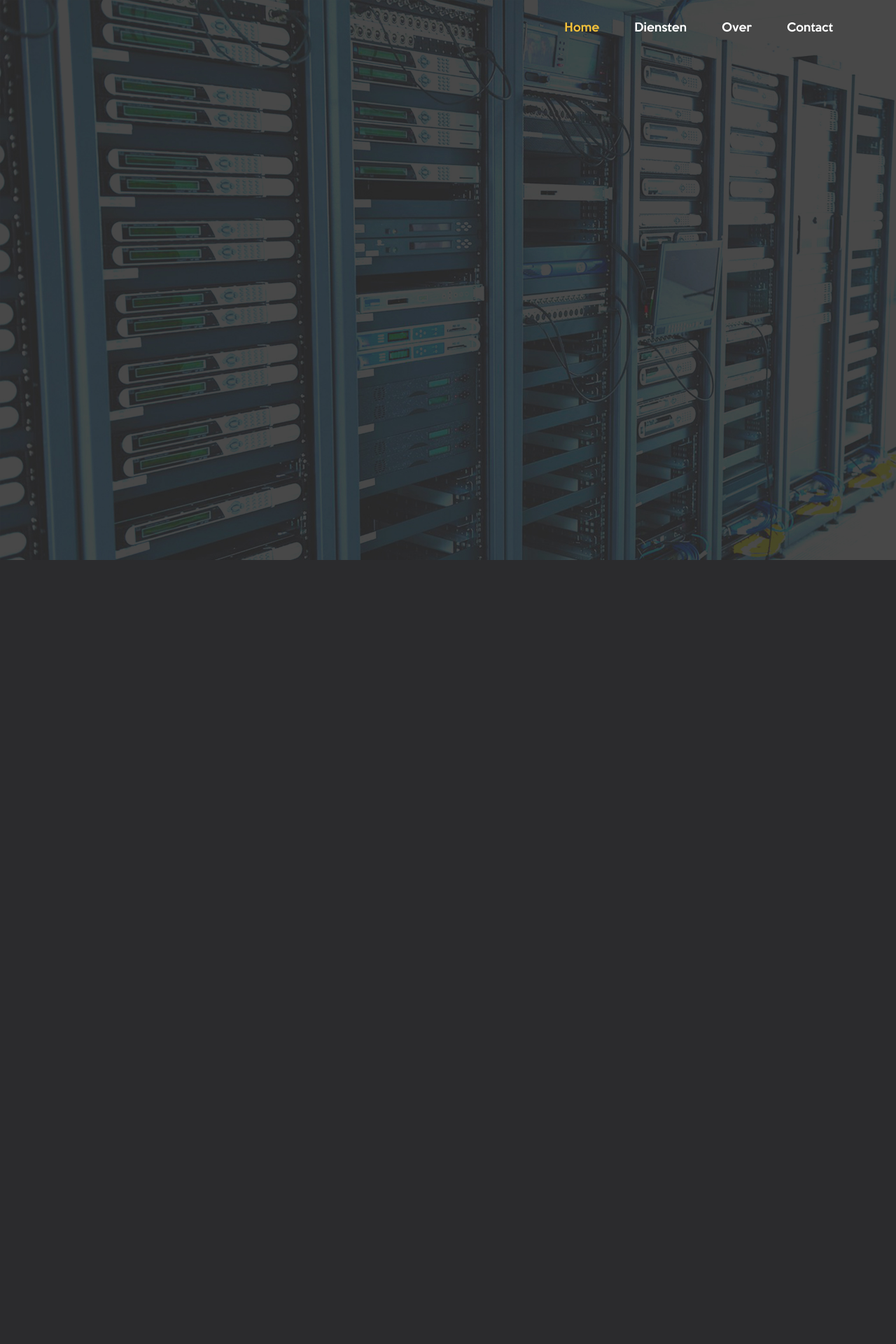
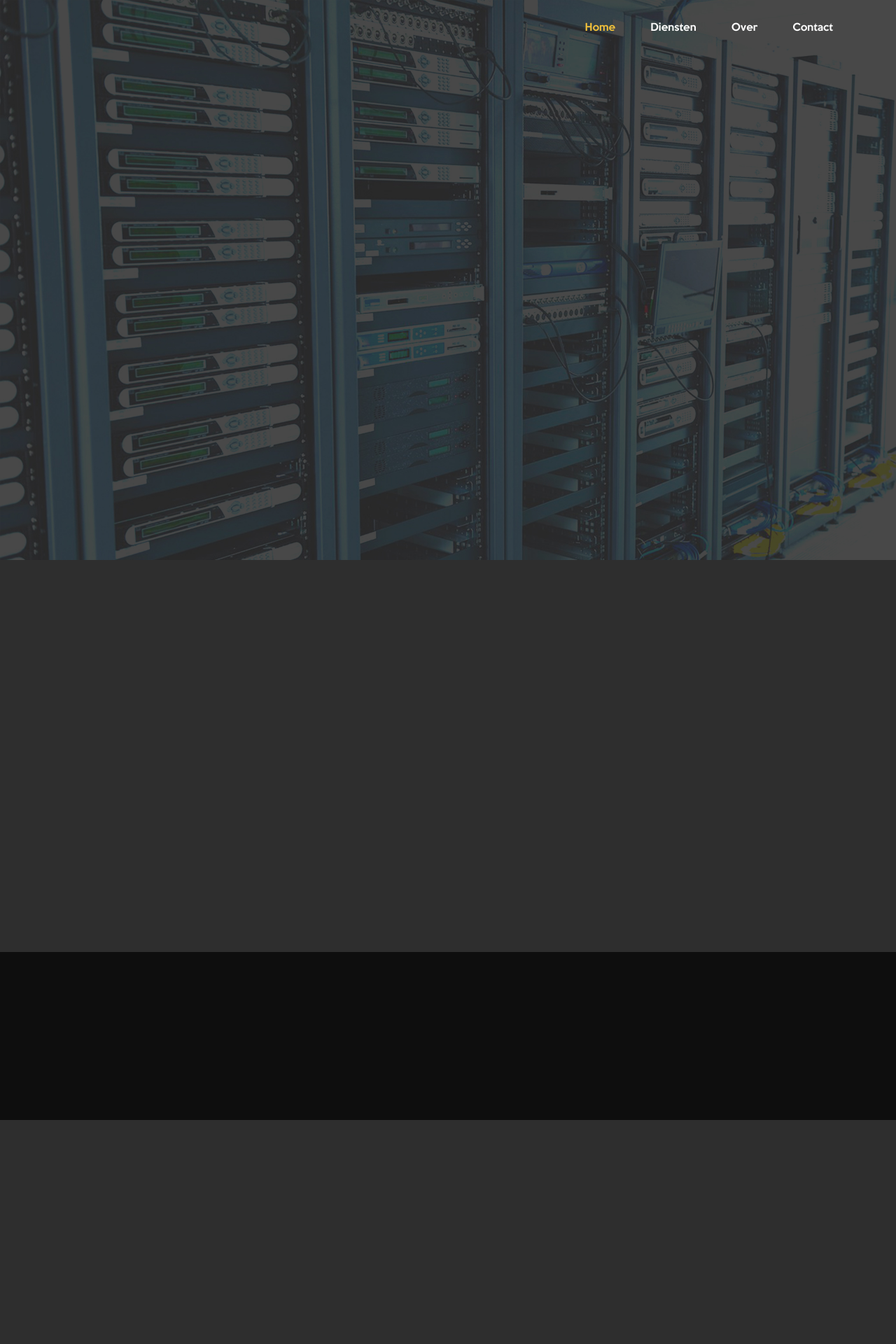
Before and after one commit to solon-ict/website, a PHP site: page /index.html in a window 1280 px wide. Shown: the top 1920 px of the page at 70% size. Before the commit the page ends 800 px from the top, so only its background shows below. Run offline with PHP 8.4, Linux system fonts and the light colour scheme; some libraries are stand-ins or nearby versions.

Commit message:
add google maps widget, fix fullpage bug

```diff
--- a/css/style.css
+++ b/css/style.css
@@ -1,9 +1,18 @@
 @font-face {
   font-family: keepCalm;
-  src: url("../fonts/keep-calm-medium.ttf");
+  src: url('../fonts/keep-calm-medium.ttf');
 }
 body {
-  font-size: 16px;
+  font-family: keepCalm;
+  font-size: 14px;
+}
+#map {
+  width: 100%;
+  height: 40%;
+  background-color: grey;
+}
+.contact-container {
+  height: 60%;
 }
 .navbar-default {
   background-color: rgba(0, 0, 0, 0);
@@ -13,10 +22,7 @@ body {
   margin-right: 40px;
 }
 .navbar-default .navbar-nav li.active a:hover,
-.navbar-default .navbar-nav li.active a:focus {
-  background-color: rgba(0, 0, 0, 0);
-  color: #f3c13a;
-}
+.navbar-default .navbar-nav li.active a:focus,
 .navbar-default .navbar-nav li.active a {
   background-color: rgba(0, 0, 0, 0);
   color: #f3c13a;
@@ -35,8 +41,24 @@ body {
   padding-top: 0;
   color: white;
 }
+footer {
+  background-color: #2e2e2e;
+  color: white;
+  position: absolute;
+  width: 100%;
+  bottom: 0;
+  text-align: center;
+}
+footer p {
+  font-family: 'Open Sans', sans-serif;
+  line-height: 75px;
+  margin-bottom: 0;
+}
+.section {
+  background-color: #2e2e2e;
+}
 #fpsection-home {
-  background: url("../images/lbg.jpg") no-repeat center center fixed;
+  background: url('../images/lbg.jpg') no-repeat center center fixed;
   -webkit-background-size: cover;
   -moz-background-size: cover;
   -o-background-size: cover;
--- a/css/style.less
+++ b/css/style.less
@@ -1,55 +1,82 @@
 //out: style.css
 
-@images: "../images";
-@fonts: "../fonts";
+@images: '../images';
+@fonts: '../fonts';
 
-@navlink-normal: white;
-@navlink-hover: #f3c13a;
+@nav-link-color-base: white;
+@nav-link-color-active: #f3c13a;
+@nav-background-color: rgba(0,0,0,0);
+@nav-height: 80px;
 
 @font-face {
     font-family: keepCalm;
-    src: url("@{fonts}/keep-calm-medium.ttf");
+    src: url('@{fonts}/keep-calm-medium.ttf');
 }
 
 body {
-  font-size: 16px;
+  font-family: keepCalm;
+  font-size: 14px;
 }
 
+#map {
+  width: 100%;
+  height: 40%;
+  background-color: grey;
+}
+.contact-container {
+  height: 60%;
+}
 // Bootstrap overrides.
 .navbar-default {
-  background-color:rgba(0,0,0,0);
+  background-color: @nav-background-color;
   border:none;
   .navbar-nav {
     margin-right: 40px;
   }
   .navbar-nav li.active {
-    a:hover, a:focus {
-      background-color:rgba(0,0,0,0);
-      color:@navlink-hover;
-    }
+    a:hover,
+    a:focus,
     a {
-      background-color:rgba(0,0,0,0);
-      color: @navlink-hover;
+      background-color: @nav-background-color;
+      color: @nav-link-color-active;
     }
   }
   .navbar-nav li {
     margin-right: 20px;
-    a:hover, a:focus {
-      color: @navlink-hover;
+    a:hover,
+    a:focus {
+      color: @nav-link-color-active;
     }
     a {
-      font-family:keepCalm;
-      line-height:80px;
-      height:80px;
-      padding-top:0;
-      color: @navlink-normal;
+      font-family: keepCalm;
+      line-height: @nav-height;
+      height: @nav-height;
+      padding-top: 0;
+      color: @nav-link-color-base;
     }
   }
 }
 
+footer {
+  background-color: #2e2e2e;
+  color: white;
+  position: absolute;
+  width: 100%;
+  bottom: 0;
+  text-align: center;
+  p {
+    font-family: 'Open Sans', sans-serif;
+    line-height: 75px;
+    margin-bottom: 0;
+  }
+}
+
+.section {
+  background-color: #2e2e2e;
+}
 
 #fpsection-home {
-  background: url("@{images}/lbg.jpg") no-repeat center center fixed;
+  background: url('@{images}/lbg.jpg') no-repeat center center fixed;
   -webkit-background-size: cover;
   -moz-background-size: cover;
   -o-background-size: cover;
--- a/index.html
+++ b/index.html
@@ -8,9 +8,9 @@
     <meta name="description" content="" />
     <meta name="keywords"  content="solon,ict,it" />
     <link rel="stylesheet" href="https://maxcdn.bootstrapcdn.com/bootstrap/3.3.7/css/bootstrap.min.css" integrity="sha384-BVYiiSIFeK1dGmJRAkycuHAHRg32OmUcww7on3RYdg4Va+PmSTsz/K68vbdEjh4u" crossorigin="anonymous">
-    <link rel="stylesheet" type="text/css" href="css/jquery.fullPage.css" />
-    <link rel="stylesheet" type="text/css" href="css/style.css" />
-
+    <link rel="stylesheet" href="css/jquery.fullPage.css" />
+    <link rel="stylesheet" href="css/style.css" />
+    <link href="https://fonts.googleapis.com/css?family=Montserrat|Open+Sans" rel="stylesheet">
   </head>
   <body>
     <nav class="navbar navbar-default navbar-fixed-top" id="menu">
@@ -45,10 +45,14 @@
         <div class="landing-bot"></div>
       </div>
       <div class="section" id="fpsection-contact">
-        <div class="landing-top"></div>
-        <div class="landing-bot"></div>
+        <div class="contact-container"></div>
+        <div id="map"></div>
+        <footer>
+          <p>Copyright © Solon ICT. Alle Rechten Voorbehouden</p>
+        </footer>
       </div>
     </div>
+
 
     <script src="https://ajax.googleapis.com/ajax/libs/jquery/3.1.1/jquery.min.js"></script>
     <script src="https://ajax.googleapis.com/ajax/libs/jqueryui/1.12.1/jquery-ui.min.js"></script>
@@ -59,7 +63,10 @@
         $('#fullpage').fullpage({
           menu: '#menu',
           anchors:['home', 'diensten', 'over', 'contact'],
-          animateAnchor: true
+          animateAnchor: false,
+          autoScrolling: false,
+          fitToSection: false
+
         });
       });
       $(document).on('click','.navbar-collapse.in',function(e) {
@@ -68,6 +75,30 @@
           }
       });
     </script>
+    <script>
+      function initMap() {
+        var solon = {lat: 51.319732, lng: 5.812311};
+        var map = new google.maps.Map(document.getElementById('map'), {
+          zoom: 16,
+          center: solon
+        });
+        var contentString = '<div id="content"><h1>Nieuwebaan 8a, 6036RD Ospel </h1></div>';
+        var infoWindow = new google.maps.InfoWindow({
+          content: contentString
+        });
+        var marker = new google.maps.Marker({
+          position: solon,
+          map: map,
+          title: 'Solon ICT'
+        });
+        marker.addListener('click', function() {
+          infoWindow.open(map, marker);
+        });
+      }
+    </script>
+    <script async defer
+    src="https://maps.googleapis.com/maps/api/js?key=&callback=initMap">
+    </script>
   </body>
 
 </html>
```
